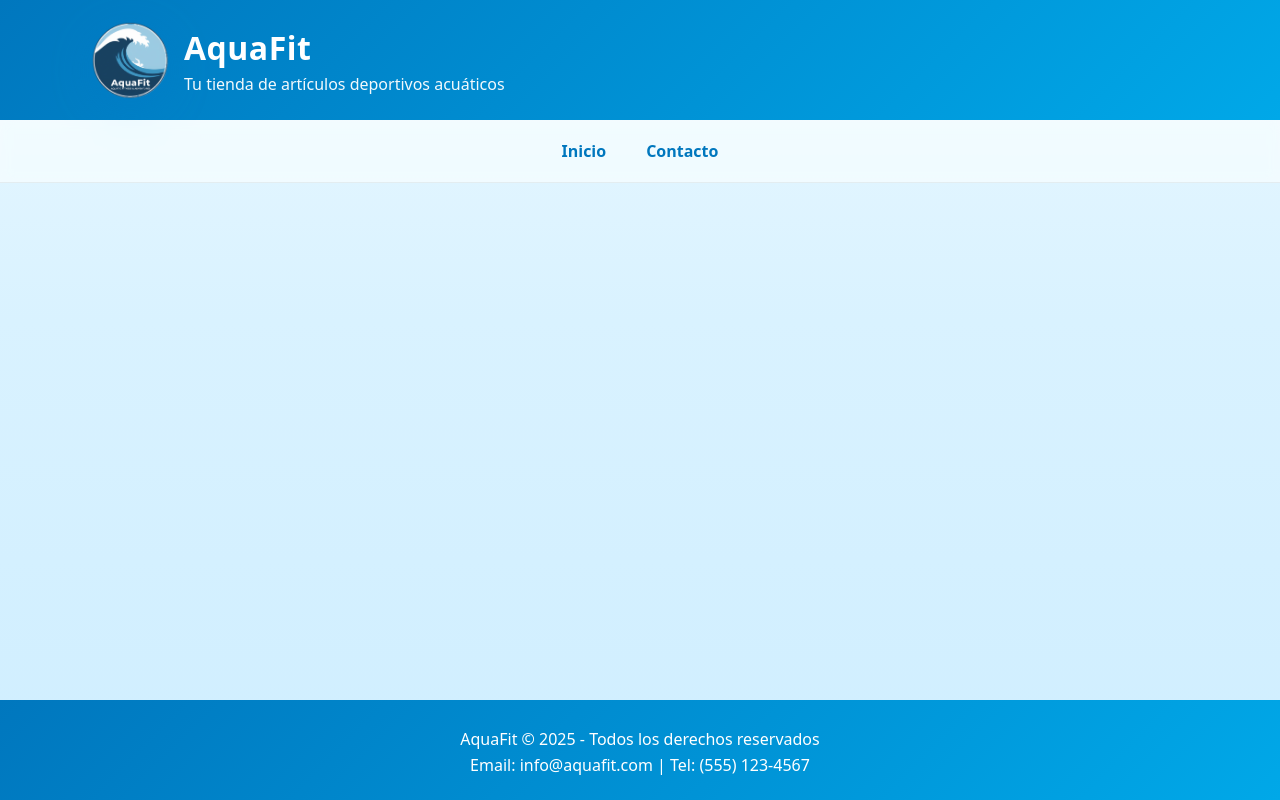
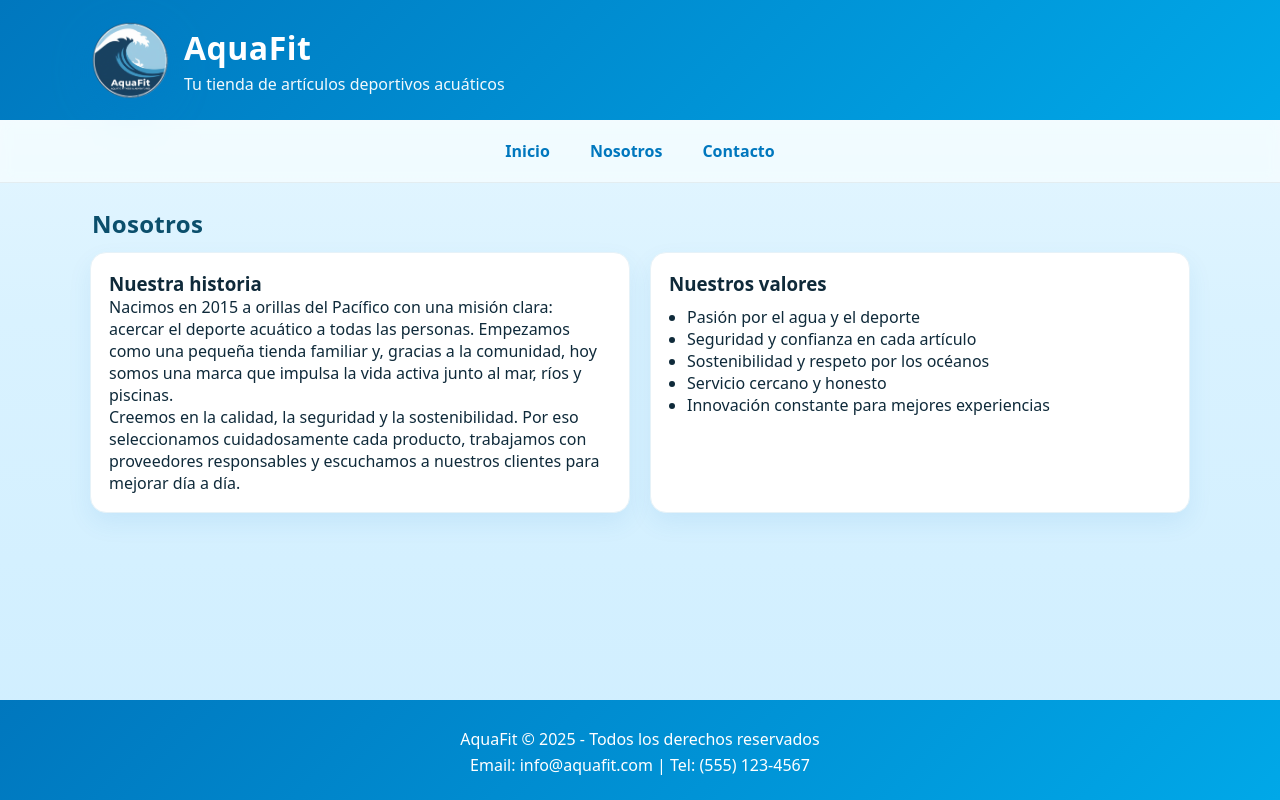
Before and after one commit to BryanGarciaJmz/Aquafit, a React (Vite) app: page /nosotros in a window 1280 px wide. Built offline with nearby package versions, Linux system fonts and the light colour scheme.

Commit message:
Página nosotros

```diff
--- a/src/App.css
+++ b/src/App.css
@@ -275,3 +275,25 @@ footer{
   margin-top:auto;
 }
 footer p{ margin:4px 0 }
+
+/* Sección Nosotros */
+.about h2{ color:#0b4f6c }
+.about-grid{
+  display:grid;
+  grid-template-columns:repeat(2,1fr);
+  gap:20px;
+  margin-top:12px;
+}
+.about-card{
+  background:var(--blanco);
+  border:1px solid #e6f2f8;
+  border-radius:16px;
+  padding:18px;
+  box-shadow:0 10px 24px rgba(0,119,190,.08);
+}
+.about .values{
+  margin:10px 0 0 18px;
+}
+@media (max-width: 900px){
+  .about-grid{ grid-template-columns:1fr }
+}
--- a/src/App.jsx
+++ b/src/App.jsx
@@ -1,5 +1,6 @@
 import './App.css'
 import { BrowserRouter, Routes, Route, Link } from 'react-router-dom'
+import Nosotros from './pages/Nosotros';
 import { products } from './data/products'
 import ProductCard from './components/ProductCard'
 import ProductDetail from './pages/ProductDetail'
@@ -19,6 +20,7 @@ function Layout({ children }) {
 
       <nav>
         <Link to="/">Inicio</Link>
+        <Link to="/nosotros">Nosotros</Link>
         <a href="#contacto">Contacto</a>
       </nav>
 
@@ -86,6 +88,7 @@ export default function App() {
         <Routes>
           <Route path="/" element={<HomePage />} />
           <Route path="/producto/:id" element={<ProductDetail />} />
+          <Route path="/nosotros" element={<Nosotros />} />
         </Routes>
       </Layout>
     </BrowserRouter>
--- /dev/null
+++ b/src/pages/Nosotros.jsx
@@ -0,0 +1,38 @@
+import '../App.css';
+
+export default function Nosotros() {
+  return (
+    <main className="container">
+      <section className="about">
+        <h2>Nosotros</h2>
+        <div className="about-grid">
+          <article className="about-card">
+            <h3>Nuestra historia</h3>
+            <p>
+              Nacimos en 2015 a orillas del Pacífico con una misión clara: acercar el
+              deporte acuático a todas las personas. Empezamos como una pequeña tienda
+              familiar y, gracias a la comunidad, hoy somos una marca que impulsa la vida
+              activa junto al mar, ríos y piscinas.
+            </p>
+            <p>
+              Creemos en la calidad, la seguridad y la sostenibilidad. Por eso
+              seleccionamos cuidadosamente cada producto, trabajamos con proveedores
+              responsables y escuchamos a nuestros clientes para mejorar día a día.
+            </p>
+          </article>
+
+          <article className="about-card">
+            <h3>Nuestros valores</h3>
+            <ul className="values">
+              <li>Pasión por el agua y el deporte</li>
+              <li>Seguridad y confianza en cada artículo</li>
+              <li>Sostenibilidad y respeto por los océanos</li>
+              <li>Servicio cercano y honesto</li>
+              <li>Innovación constante para mejores experiencias</li>
+            </ul>
+          </article>
+        </div>
+      </section>
+    </main>
+  );
+}
```
